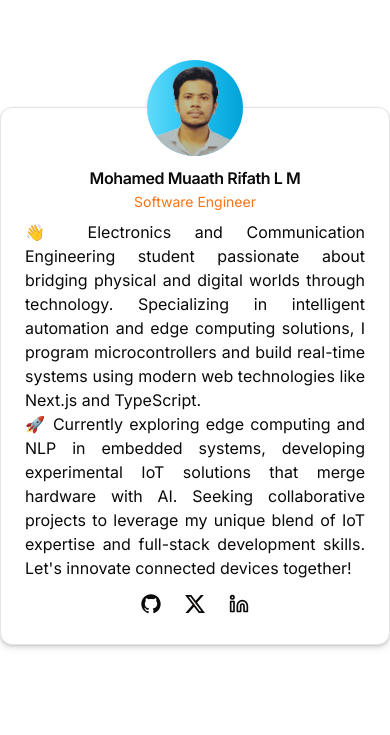
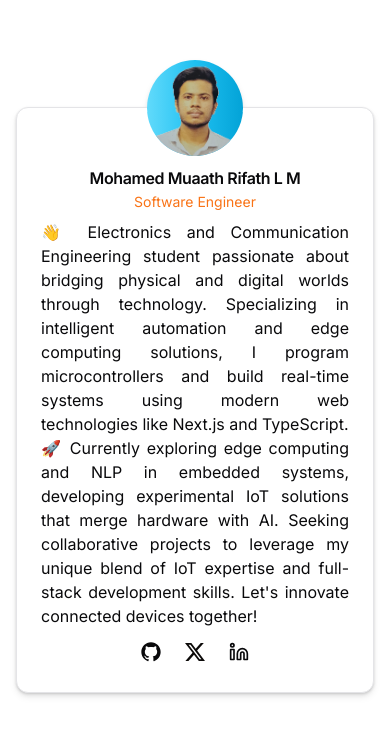
Before and after one commit to muaath-rifath/personal-portfolio, a Next.js app: page / in a window 390 px wide. Shown: the part 905-1640 px from the top of the page. Built offline with nearby package versions, Linux system fonts and the light colour scheme.

Commit message:
modified:   app/page.tsx

```diff
--- a/app/page.tsx
+++ b/app/page.tsx
@@ -1,9 +1,6 @@
 import { HeroCards } from "@/components/hero-card";
 import { Button } from "@/components/ui/button";
-import { Card } from "@/components/ui/card";
-import { cn } from "@/lib/utils";
 import Link from "next/link";
-import { FaGraduationCap } from "react-icons/fa";
 
 export default function Home() {
   return (
@@ -44,7 +41,7 @@ export default function Home() {
         </div>
 
         {/* Hero cards sections */}
-        <div className="w-full  md:max-lg:max-w-xl md:max-lg:flex md:max-lg:justify-center lg:px-0 lg:-mt-40 lg:pb-10">
+        <div className="w-full  md:max-lg:max-w-xl md:max-lg:flex md:max-lg:justify-center px-4 lg:px-0 lg:-mt-40 lg:pb-10">
           <HeroCards />
         </div>
         {/* Shadow effect */}
```
